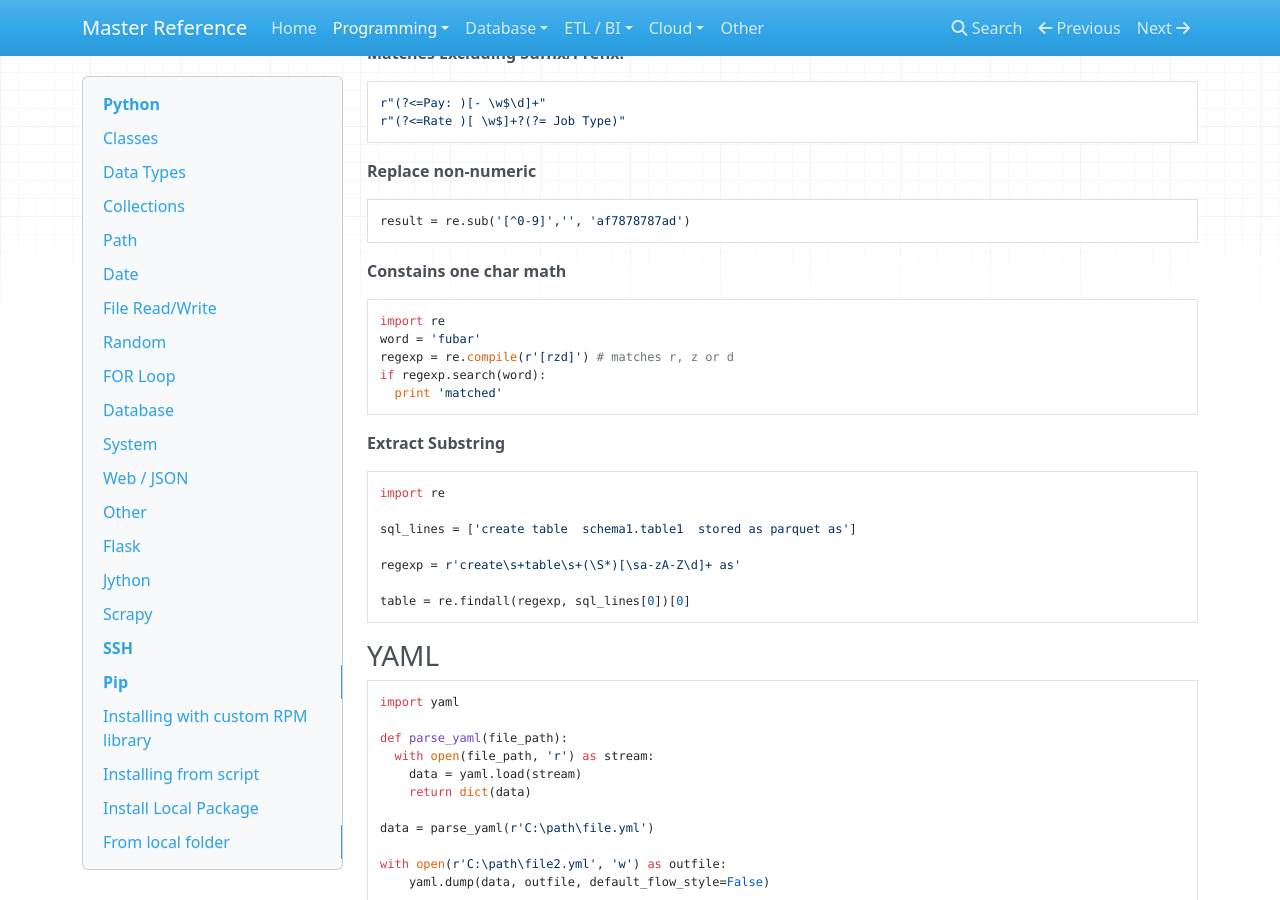
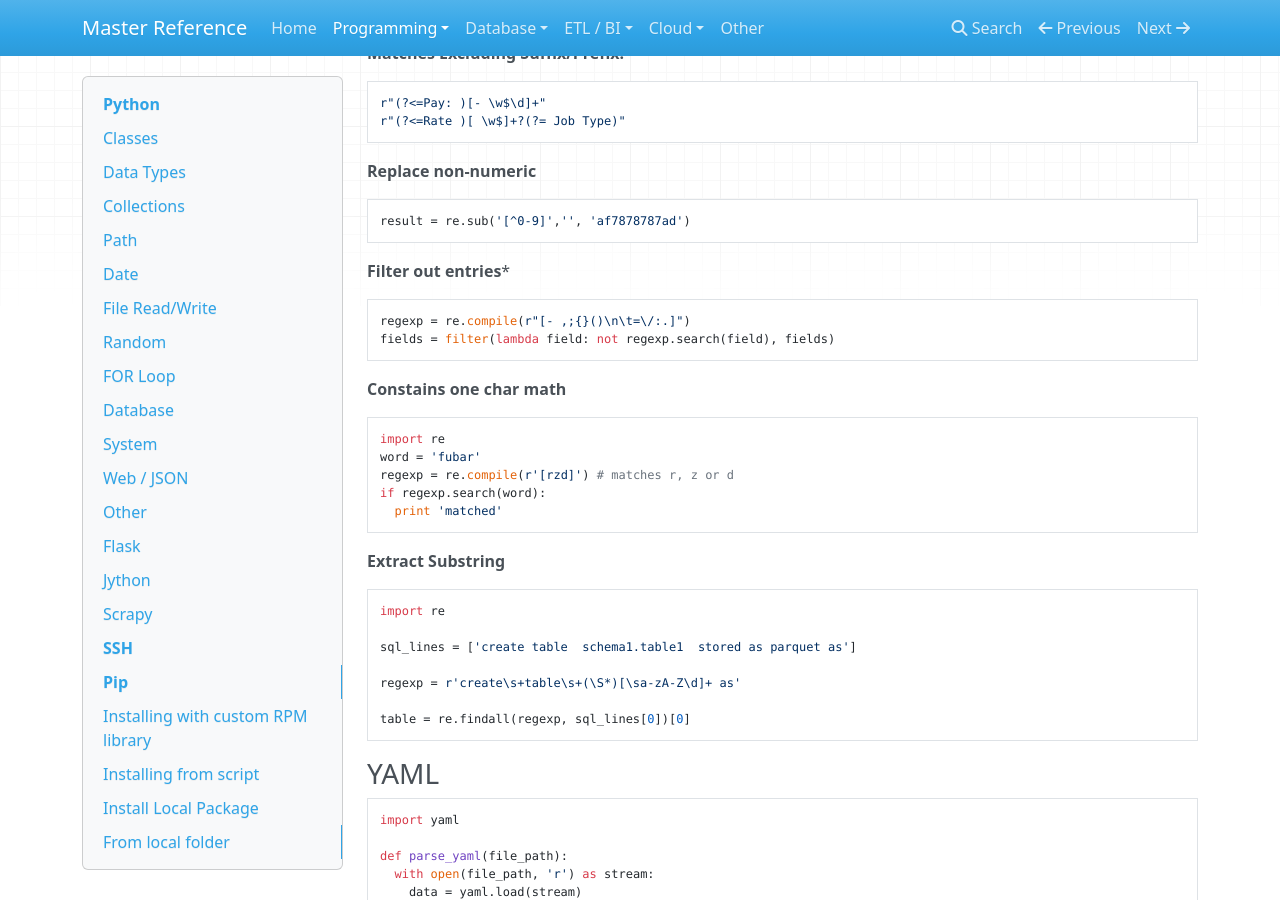
Before and after one commit to flarco/ref-docs, an MkDocs documentation site: the page built from docs/programming/python.md, in a window 1280 px wide and 900 px high, scrolled down 2607 px. Built offline with MkDocs 1.6.1, drawn with Linux system fonts in a browser that asks for light colours; nearby versions of some CDN libraries; old or Windows-style settings are respelled for this version of MkDocs.

Commit message:
regex addition

````diff
--- a/docs/programming/python.md
+++ b/docs/programming/python.md
@@ -150,6 +150,13 @@ r"(?<=Rate )[ \w$]+?(?= Job Type)"
 
 ```python
 result = re.sub('[^0-9]','', 'af7878787ad')
+```
+
+**Filter out entries***
+
+```python
+regexp = re.compile(r"[- ,;{}()\n\t=\/:.]")
+fields = filter(lambda field: not regexp.search(field), fields)
 ```
 
 **Constains one char math**
````
